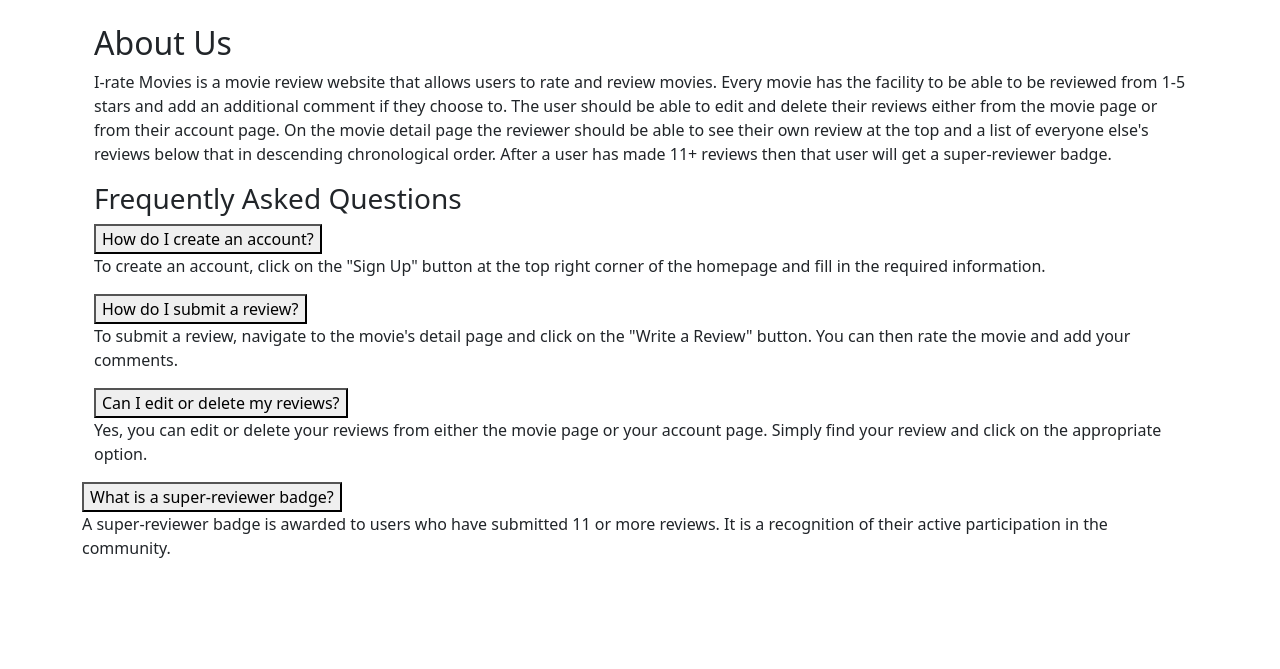
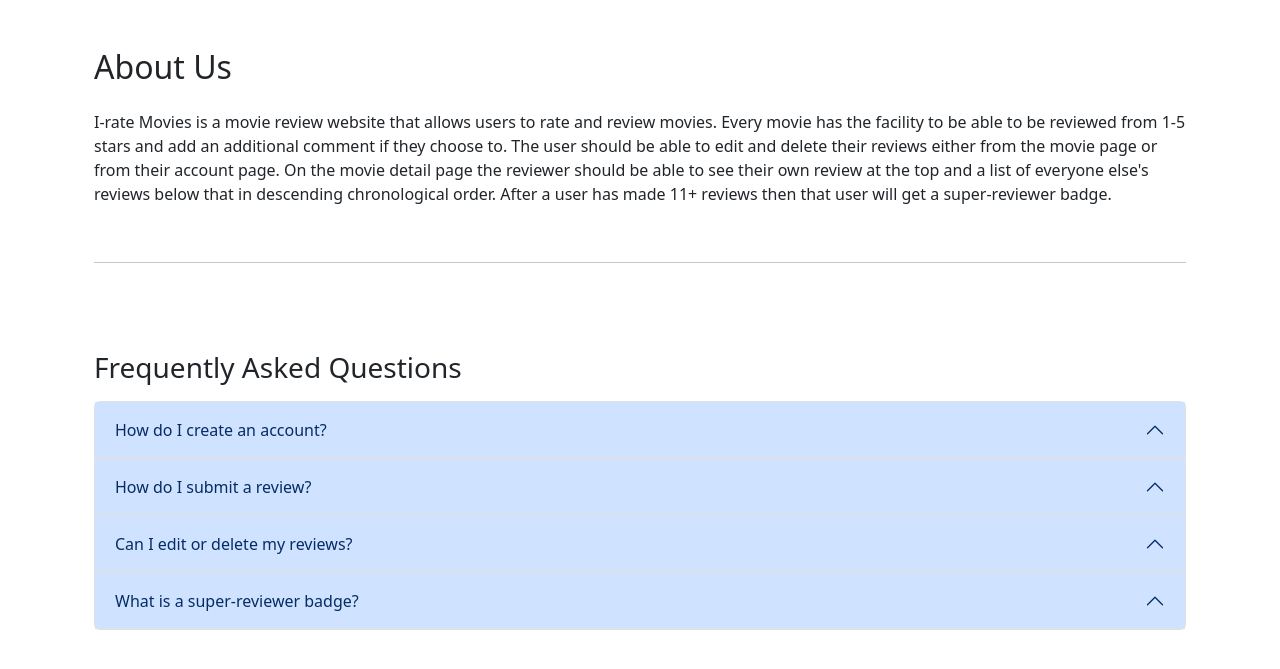
Before and after one commit to micstusmi/i-rate_movies, a PHP site: page /about_us.php in a window 1280 px wide. Shown: the part 56-725 px from the top of the page. Run offline with PHP 8.4, Linux system fonts and the light colour scheme.

Commit message:
Add files via upload

```diff
--- a/about_us.php
+++ b/about_us.php
@@ -1,29 +1,61 @@
 <?php
+session_start();
 include(__DIR__ . "/includes/db.php");
 include(__DIR__ . "/includes/header.php");
 ?>
-<div class="container">
-    <h2>About Us</h2>
+
+<div class="container mt-5">
+    <h2 class="mb-4">About Us</h2>
     <p>I-rate Movies is a movie review website that allows users to rate and review movies.
         Every movie has the facility to be able to be reviewed from 1-5 stars and add an additional comment if they choose to.
         The user should be able to edit and delete their reviews either from the movie page or from their account page.
         On the movie detail page the reviewer should be able to see their own review at the top and a list of everyone else's reviews below that in descending chronological order.
         After a user has made 11+ reviews then that user will get a super-reviewer badge.</p>
+    </br>
+    <hr>
+    </br>
 
-    <h3>Frequently Asked Questions</h3>
-    <div class="faq">
-        <button class="faq-btn">How do I create an account?</button>
-        <p>To create an account, click on the "Sign Up" button at the top right corner of the homepage and fill in the required information.</p>
-
-        <button class="faq-btn">How do I submit a review?</button>
-        <p>To submit a review, navigate to the movie's detail page and click on the "Write a Review" button. You can then rate the movie and add your comments.</p>
+    <h3 class="mt-5 mb-3">Frequently Asked Questions</h3>
+    <div class="accordion" id="faqAccordion">
+        <div class="accordion-item">
+            <button class="accordion-button" type="button" data-bs-toggle="collapse" data-bs-target="#faq1">
+                How do I create an account?
+            </button>
+            <div id="faq1" class="accordion-collapse collapse">
+                <div class="accordion-body">
+                    To create an account, click on the "Sign Up" button at the top right corner of the homepage and fill in the required information.
+                </div>
+            </div>
         </div>
-        <button class="faq-btn">Can I edit or delete my reviews?</button>
-        <p>Yes, you can edit or delete your reviews from either the movie page or your account page. Simply find your review and click on the appropriate option.</p>
+        <div class="accordion-item">
+            <button class="accordion-button" type="button" data-bs-toggle="collapse" data-bs-target="#faq2">
+                How do I submit a review?
+            </button>
+            <div id="faq2" class="accordion-collapse collapse">
+                <div class="accordion-body">
+                    To submit a review, navigate to the movie's detail page and click on the "Write a Review" button. You can then rate the movie and add your comments.
+                </div>
+            </div>
         </div>
-
-        <button class="faq-btn">What is a super-reviewer badge?</button>
-        <p>A super-reviewer badge is awarded to users who have submitted 11 or more reviews. It is a recognition of their active participation in the community.</p>
+        <div class="accordion-item">
+            <button class="accordion-button" type="button" data-bs-toggle="collapse" data-bs-target="#faq3">
+                Can I edit or delete my reviews?
+            </button>
+            <div id="faq3" class="accordion-collapse collapse">
+                <div class="accordion-body">
+                    Yes, you can edit or delete your reviews from either the movie page or your account page. Simply find your review and click on the appropriate option.
+                </div>
+            </div>
+        </div>
+        <div class="accordion-item">
+            <button class="accordion-button" type="button" data-bs-toggle="collapse" data-bs-target="#faq4">
+                What is a super-reviewer badge?
+            </button>
+            <div id="faq4" class="accordion-collapse collapse">
+                <div class="accordion-body">
+                    A super-reviewer badge is awarded to users who have submitted 11 or more reviews. It is a recognition of their active participation in the community.
+                </div>
+            </div>
         </div>
     </div>
 </div>
```
